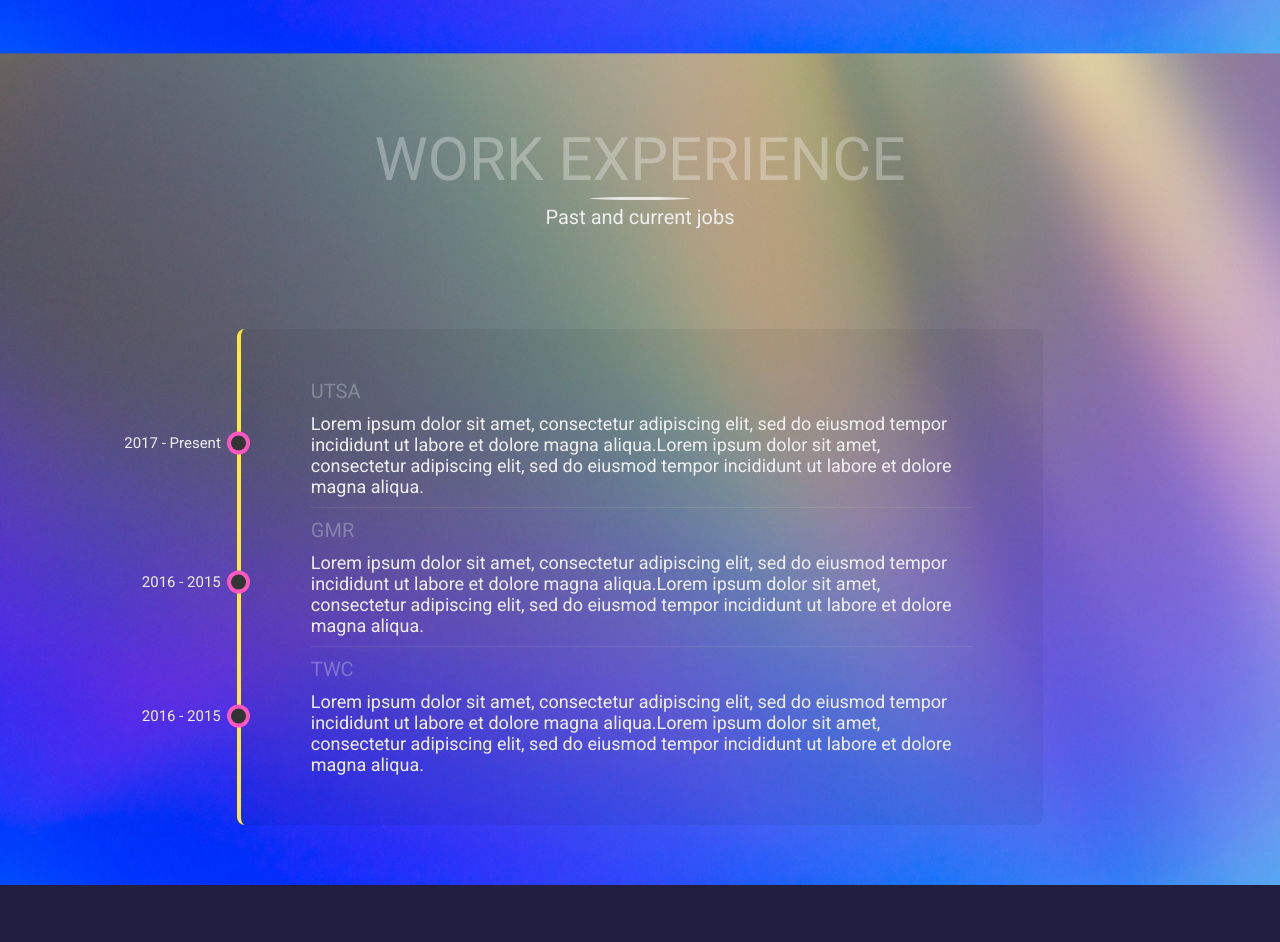
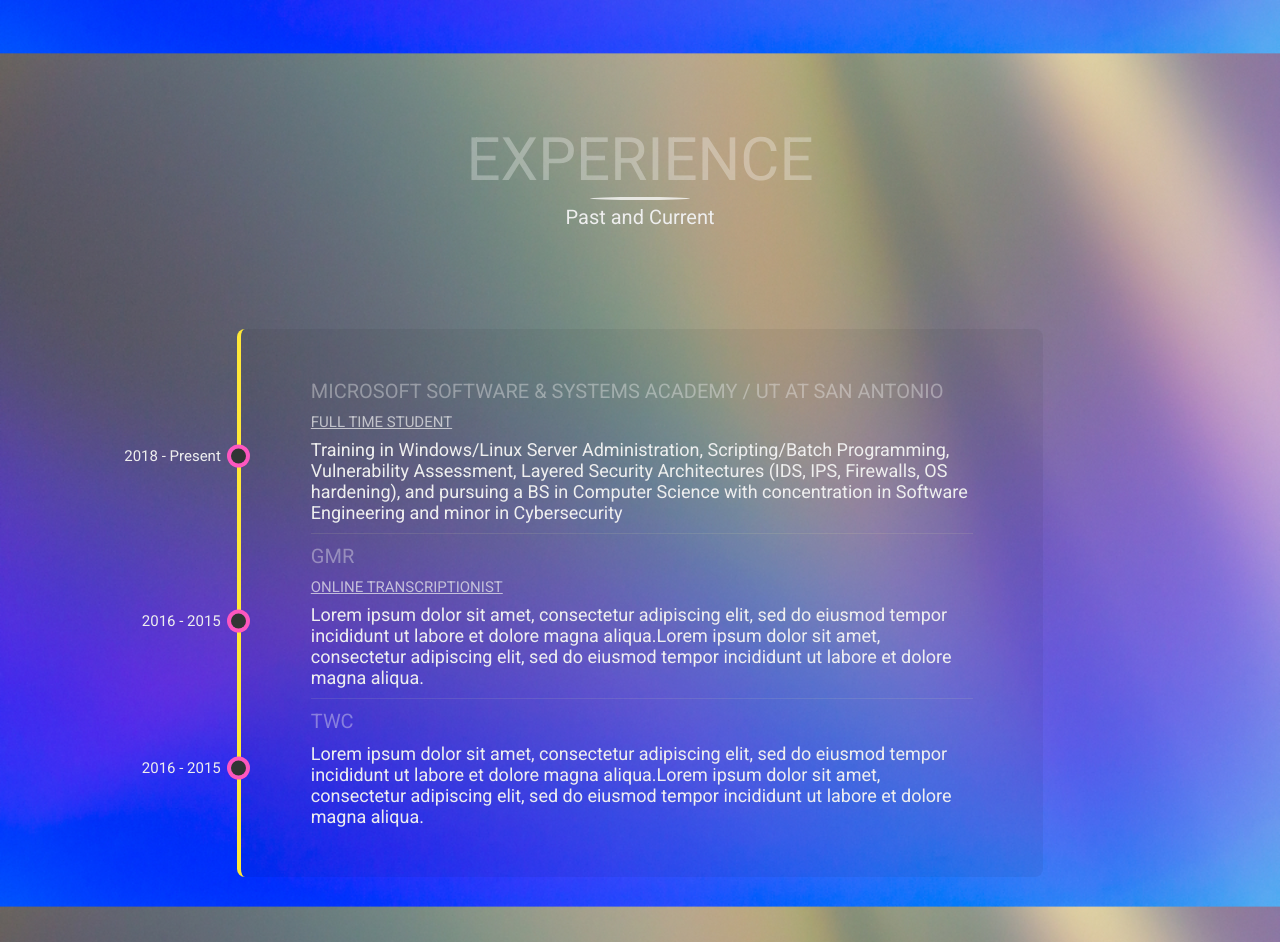
Before and after one commit to theunmanifested/Walter_Portfolio, a plain HTML site: page index.html in a window 1280 px wide. Shown: the part 3360-4302 px from the top of the page. Drawn offline with nearby package versions, Linux system fonts and the light colour scheme.

Commit message:
Started Timeline from resume but need latest version

```diff
--- a/index.html
+++ b/index.html
@@ -147,8 +147,9 @@
                     </div>
                     <h1>Software Development</h1>
                     <p>Pursuing a B.S. in Computer Science (concentration in Software Engineering) through UTSA with completed courses such as Data Structures,
-                        Programming Languages (C, Java, and Python), Network Security, and non-academic programs such as Harvard University's online CS50
-                        Introduction to Computer Science
+                        Programming Languages (C, Java, and Python), Network Security, and non-academic programs such as
+                        <a class="in-Text-a" href="https://online-learning.harvard.edu/course/cs50-introduction-computer-science" target="_blank">Harvard University's CS50</a>
+                        and <a class="in-Text-a" href="https://www.freecodecamp.org/" target="_blank">Free Code Camp</a>
                     </p>
                 </div>
             </div>
@@ -201,7 +202,7 @@
                         I self-taught, but heavily benefited from many wonderful web design online courses and
                         tutorials (Free Code Camp, Learning Tree, AWS and Azure Web Design, YouTube's Julio Codes, etc.)
                     </p>
-                    <a href="#" class="cta">My Website's Github Repo</a>
+                    <a href="https://github.com/theunmanifested/Walter_Portfolio" class="cta">My Website's Github Repo</a>
                 </div>
                 <!-- rm has-margin-right -->
                 <div class="portfolio-img has-margin-left" data-aos="fade-left" data-aos-delay="900">
@@ -233,21 +234,23 @@
     <section class="experience" id="experience">
         <div class="container">
             <div class="section-heading">
-                <h1>Work Experience</h1>
-                <h6>Past and current jobs</h6>
+                <h1>Experience</h1>
+                <h6>Past and Current</h6>
             </div>
             <div class="timeline" data-aos="fade-down" data-aos-delay="300">
                 <ul>
                     <!--Ascending job list-->
-                    <li class="date" data-date="2017 - Present">
-                        <h1>UTSA</h1>
-                        <p>Lorem ipsum dolor sit amet, consectetur adipiscing elit, sed do eiusmod tempor incididunt ut labore et dolore magna
-                        aliqua.Lorem ipsum dolor sit amet, consectetur adipiscing elit, sed do eiusmod tempor incididunt ut labore et dolore magna
-                        aliqua.
+                    <li class="date" data-date="2018 - Present">
+                        <h1>Microsoft Software & Systems Academy / UT at San Antonio</h1>
+                        <h2>Full Time Student</h2>
+                        <p>Training in Windows/Linux Server Administration, Scripting/Batch Programming, Vulnerability Assessment, Layered Security Architectures (IDS, IPS, Firewalls, OS
+                            hardening), and pursuing a BS in Computer Science with concentration in Software Engineering and minor in Cybersecurity
                         </p>
+
                     </li>
                     <li class="date" data-date="2016 - 2015">
                         <h1>GMR</h1>
+                        <h2>Online Transcriptionist</h2>
                         <p>Lorem ipsum dolor sit amet, consectetur adipiscing elit, sed do eiusmod tempor incididunt ut labore et dolore
                             magna
                             aliqua.Lorem ipsum dolor sit amet, consectetur adipiscing elit, sed do eiusmod tempor incididunt ut labore et
--- a/main.css
+++ b/main.css
@@ -407,7 +407,16 @@ li{
     text-transform: uppercase;
     font-weight: 300;
     margin-bottom: 1rem;
-    opacity: .3;
+    opacity: .4;
+}
+
+.timeline h2{
+    font-size: 1.5rem;
+    text-transform: uppercase;
+    text-decoration: underline;
+    font-weight: 450;
+    margin-bottom: 0.8rem;
+    opacity: .7;
 }
 
 .timeline .date{
@@ -447,7 +456,7 @@ li{
     height: 1.5rem;
     width: 1.5rem;
     background-color: #313534;
-}
+
 /*End timeline*/
 
 /*Start contact*/
```
Also changed, not shown: 2 other files.
